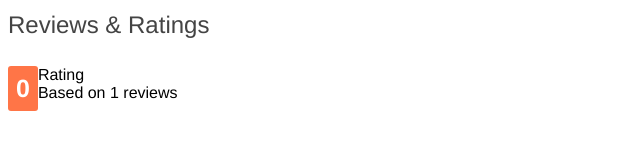
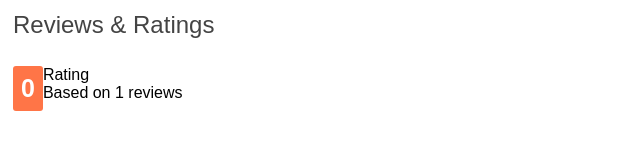
Before and after one commit to hostelhub/reviews-and-ratings2, a React app: page / in a window 1280 px wide. Shown: the top 161 px of the page, without its empty margins (0-640 px from the left). Built offline with nearby package versions, Linux system fonts and the light colour scheme; no server answers; the HTML template or start-up script is replaced by a standard one.

Commit message:
Clean up styling

```diff
--- a/client/src/components/App.jsx
+++ b/client/src/components/App.jsx
@@ -6,7 +6,8 @@ import ReviewsAndRatings from './ReviewsAndRatings.jsx'
 
 const Reviews = styled.div`
   box-sizing: border-box;
-  font-family: "Noto", Helvetica, Arial, sans-serif;
+  font-family: Arial;
+  margin: 5px;
 `;
 
 class App extends React.Component {
```
